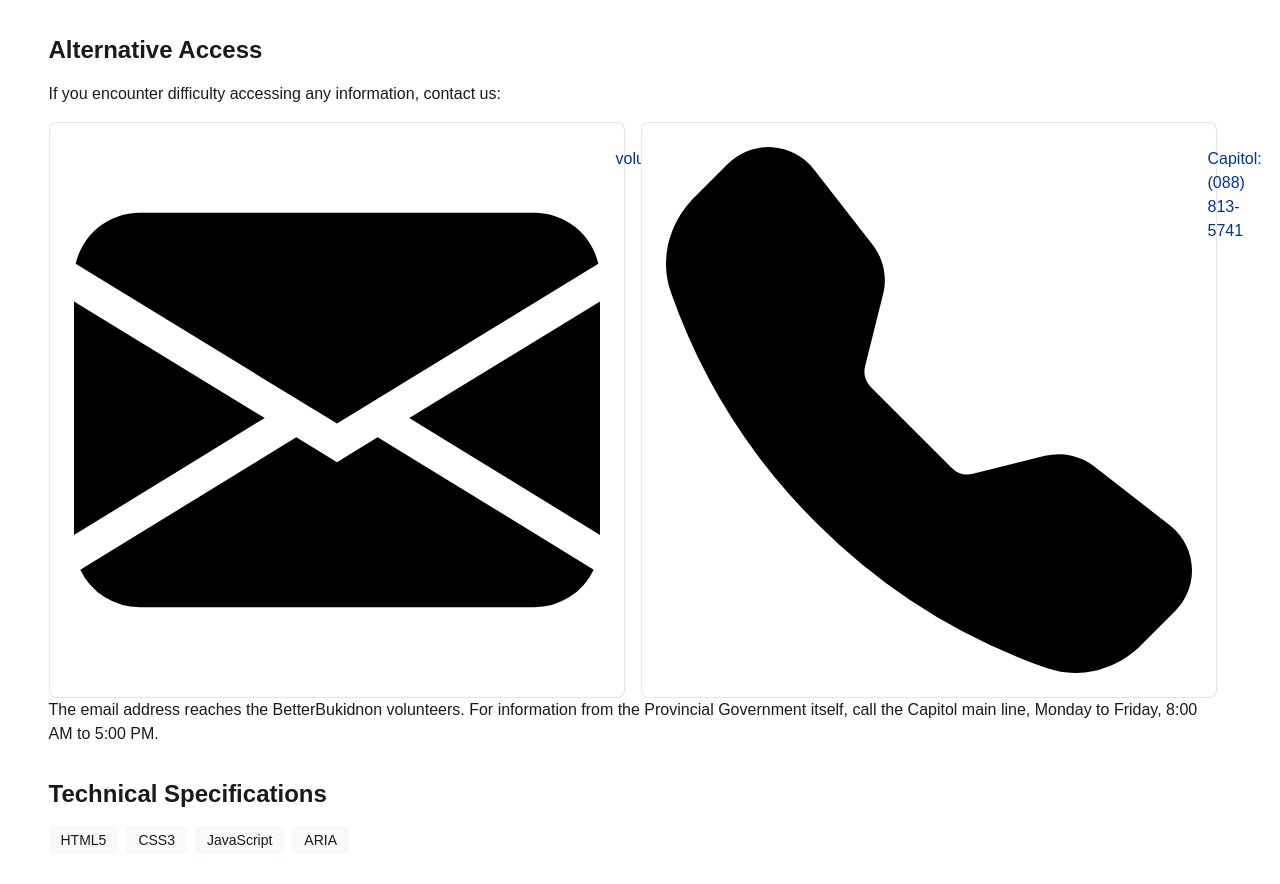
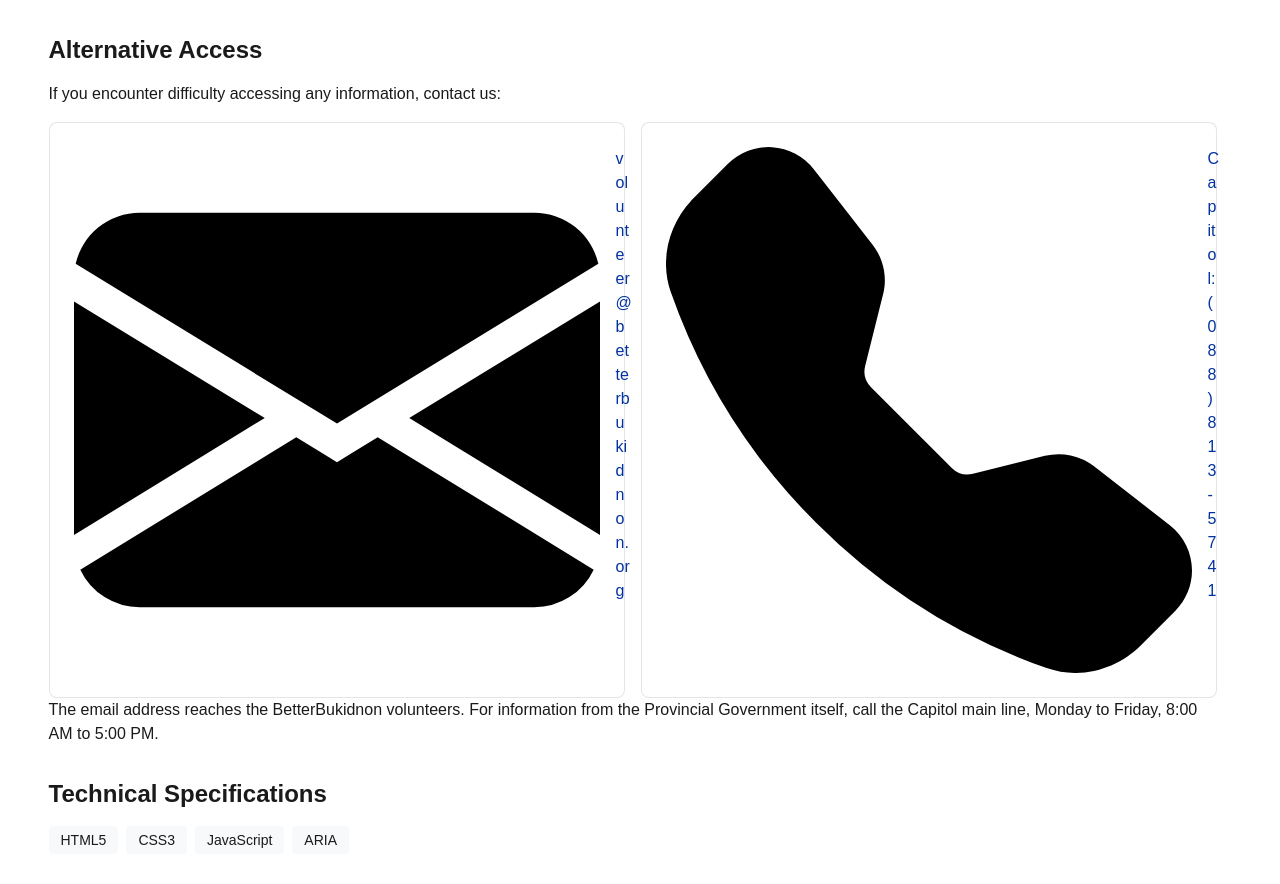
Before and after one commit to Better-Bukidnon/betterbukidnon, a Next.js app: page /accessibility in a window 1280 px wide. Shown: the part 7420-8304 px from the top of the page. Built offline with nearby package versions, Linux system fonts and the light colour scheme; a web font is replaced by a local one.

Commit message:
fix(legal): let long emails and URLs wrap in contact cards
The volunteer email, GitHub URL and website cards reached 329px at 320px.

```diff
--- a/src/features/legal/AccessibilityPage.tsx
+++ b/src/features/legal/AccessibilityPage.tsx
@@ -106,12 +106,15 @@ export function AccessibilityPage() {
               <div className="grid gap-sm sm:grid-cols-2">
                 <a
                   href="mailto:volunteer@betterbukidnon.org"
-                  className={`${card} flex items-start gap-sm`}
+                  className={`${card} flex min-w-0 items-start gap-sm [overflow-wrap:anywhere]`}
                 >
                   <EnvelopeFill aria-hidden className="shrink-0 text-primary" />{' '}
                   {t('a11y-volunteerbetterbukidnonorg')}
                 </a>
-                <a href="tel:+63888135741" className={`${card} flex items-start gap-sm`}>
+                <a
+                  href="tel:+63888135741"
+                  className={`${card} flex min-w-0 items-start gap-sm [overflow-wrap:anywhere]`}
+                >
                   <TelephoneFill aria-hidden className="shrink-0 text-primary" />{' '}
                   {t('a11y-capitol-phone')}
                 </a>
--- a/src/features/legal/ContactPage.tsx
+++ b/src/features/legal/ContactPage.tsx
@@ -77,7 +77,7 @@ export function ContactPage() {
               href="https://bukidnon.gov.ph/"
               target="_blank"
               rel="noopener noreferrer"
-              className={`${card} flex items-start gap-sm`}
+              className={`${card} flex min-w-0 items-start gap-sm [overflow-wrap:anywhere]`}
             >
               <div>
                 <Globe2 aria-hidden className="shrink-0 text-primary" />
@@ -364,7 +364,7 @@ export function ContactPage() {
           <div className="grid gap-md md:grid-cols-2">
             <a
               href="mailto:volunteer@betterbukidnon.org"
-              className={`${card} flex items-start gap-sm`}
+              className={`${card} flex min-w-0 items-start gap-sm [overflow-wrap:anywhere]`}
             >
               <div>
                 <EnvelopeFill aria-hidden className="shrink-0 text-primary" />
@@ -381,7 +381,7 @@ export function ContactPage() {
               href="https://github.com/Better-Bukidnon/betterbukidnon"
               target="_blank"
               rel="noopener noreferrer"
-              className={`${card} flex items-start gap-sm`}
+              className={`${card} flex min-w-0 items-start gap-sm [overflow-wrap:anywhere]`}
             >
               <div>
                 <Github aria-hidden className="shrink-0 text-primary" />
```
